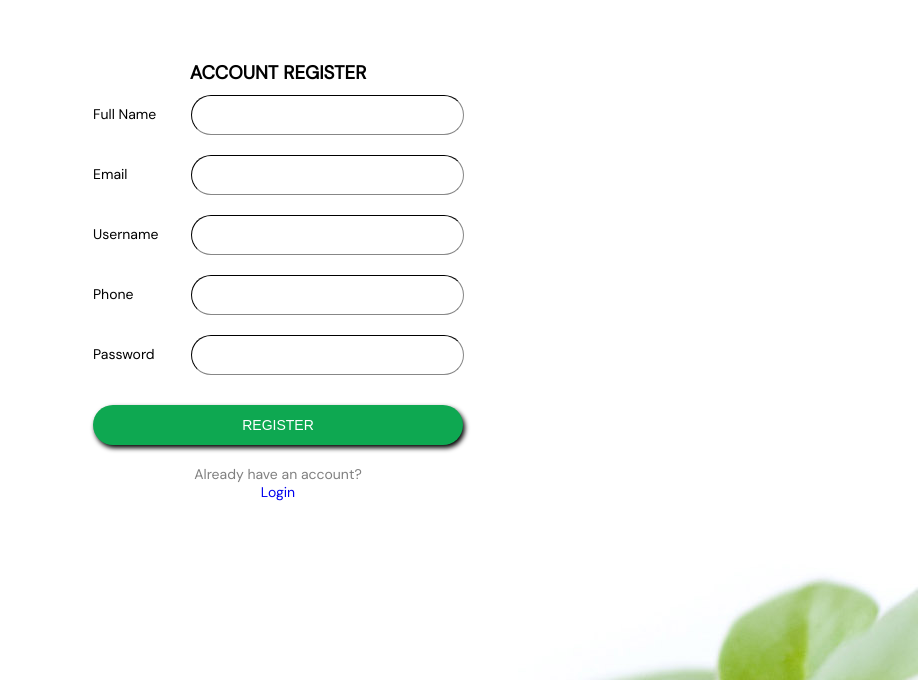
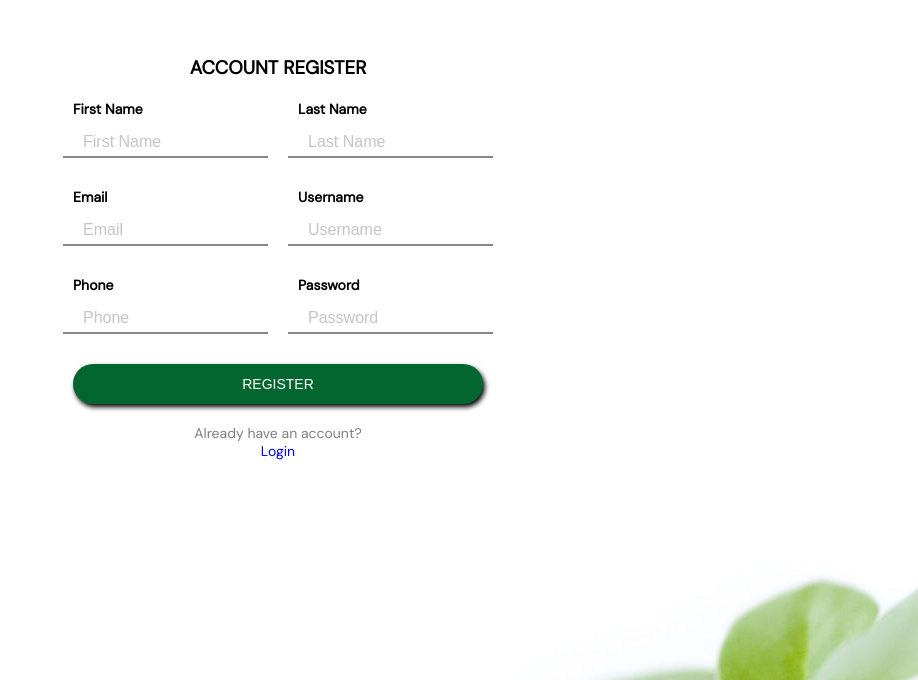
Before and after one commit to oluwatoba1/rc2, a React (Create React App) app: page /register in a window 1280 px wide. Shown: the part 120-800 px from the top of the page, without its empty margins (362-1280 px from the left). Built offline with nearby package versions, Linux system fonts and the light colour scheme.

Commit message:
Login Design Update

```diff
--- a/src/App.css
+++ b/src/App.css
@@ -1,5 +1,5 @@
 :root {
-	--primary-color: #0ea851;
+	--primary-color: #04662f;
 	--padding: 20px;
 	--mediaPad: 10px;
 }
@@ -69,7 +69,7 @@ p {
 }
 
 #logo img {
-	height: 40px;
+	height: 35px;
 }
 
 /* .logoHeader a::after {
--- a/src/actions/authActions.js
+++ b/src/actions/authActions.js
@@ -58,7 +58,7 @@ export const login = formData => async dispatch => {
 				payload: res.data.message
 			});
 		}
-
+		// REMOVE LATER!
 		console.log(res.data);
 
 		setAuthToken(localStorage.token);
--- a/src/components/auth/Login.js
+++ b/src/components/auth/Login.js
@@ -71,27 +71,28 @@ const Login = ({
 				<form onSubmit={onSubmit} id="authCard">
 					<h3>Account Login</h3>
 					<div className="form-group">
-						<label htmlFor="username">Username</label>
-						{/* <i className="fa fa-user"></i> */}
+						{/* <label htmlFor="username">Username</label> */}
+						<i className="fa fa-user"></i>
 						<input
 							style={{ fontFamily: 'Font Awesome 5 Brands' }}
 							name="username"
 							type="text"
-							placeholder="&#xF002; Username"
+							placeholder="Username"
 							value={username}
 							onChange={onChange}
+							required
 						/>
 					</div>
 					<div className="form-group">
-						<label htmlFor="password">Password</label>
-						{/* <i className="fa fa-key"></i> */}
+						{/* <label htmlFor="password">Password</label> */}
+						<i className="fa fa-key"></i>
 						<input
-							style={{ fontFamily: 'Font Awesome 5 Free', fontWeight: '900' }}
 							name="password"
 							type="password"
-							placeholder="&#xF084; Password"
+							placeholder="Password"
 							value={password}
 							onChange={onChange}
+							required
 						/>
 					</div>
 					<div className="submitWrapper">
--- a/src/components/auth/Register.js
+++ b/src/components/auth/Register.js
@@ -11,14 +11,15 @@ const Register = ({ history, isAuthenticated, register }) => {
 	// const {register, isAuthenticated} = authContext;
 
 	const [user, setUser] = useState({
-		fullname: '',
+		firstname: '',
+		lastname: '',
 		email: '',
 		username: '',
 		phone: '',
 		password: ''
 	});
 
-	let { fullname, email, username, phone, password } = user;
+	let { firstname, lastname, email, username, phone, password } = user;
 
 	useEffect(() => {
 		isAuthenticated && history.push('/');
@@ -34,7 +35,8 @@ const Register = ({ history, isAuthenticated, register }) => {
 	const onSubmit = e => {
 		e.preventDefault();
 		register({
-			fullname,
+			firstname,
+			lastname,
 			email,
 			username,
 			phone,
@@ -46,40 +48,67 @@ const Register = ({ history, isAuthenticated, register }) => {
 		<div className="regContainer">
 			<form onSubmit={onSubmit} id="regCard">
 				<h3>Account Register</h3>
+				<div className="form-body">
 					<div className="form-group">
-					<label htmlFor="fullname">Full Name</label>
+						<label htmlFor="firstname">First Name</label>
 						<input
-						name="fullname"
+							name="firstname"
 							type="text"
-						value={fullname}
+							placeholder="First Name"
+							value={firstname}
+							onChange={onChange}
+						/>
+					</div>
+					<div className="form-group">
+						<label htmlFor="lastname">Last Name</label>
+						<input
+							name="lastname"
+							type="text"
+							placeholder="Last Name"
+							value={lastname}
 							onChange={onChange}
 						/>
 					</div>
 					<div className="form-group">
 						<label htmlFor="email">Email</label>
-					<input name="email" type="text" value={email} onChange={onChange} />
+						<input
+							name="email"
+							type="text"
+							placeholder="Email"
+							value={email}
+							onChange={onChange}
+						/>
 					</div>
 					<div className="form-group">
 						<label htmlFor="username">Username</label>
 						<input
 							name="username"
 							type="text"
+							placeholder="Username"
 							value={username}
 							onChange={onChange}
 						/>
 					</div>
 					<div className="form-group">
 						<label htmlFor="phone">Phone</label>
-					<input name="phone" type="text" value={phone} onChange={onChange} />
+						<input
+							name="phone"
+							type="text"
+							placeholder="Phone"
+							value={phone}
+							onChange={onChange}
+						/>
 					</div>
 					<div className="form-group">
 						<label htmlFor="password">Password</label>
 						<input
 							name="password"
 							type="password"
+							placeholder="Password"
 							value={password}
 							onChange={onChange}
 						/>
+					</div>
 				</div>
 				<div className="submitWrapper">
 					<button type="submit">Register</button>
--- a/src/components/auth/auth.css
+++ b/src/components/auth/auth.css
@@ -35,8 +35,7 @@
 	padding: var(--padding);
 }
 
-#authCard,
-#regCard {
+#authCard {
 	position: relative;
 	display: flex;
 	flex-direction: column;
@@ -46,6 +45,7 @@
 	border-radius: 10px;
 	padding: var(--padding);
 	height: 350px;
+	width: 100%;
 }
 
 #regCard {
@@ -56,41 +56,69 @@
 	height: 450px;
 	width: 450px;
 }
-
 #authCard h3,
 #regCard h3 {
 	text-transform: uppercase;
+	text-align: center;
 }
+
+#authCard p,
+#regCard p {
+	text-align: center;
+}
+
+.form-body {
+	display: grid;
+	grid-template-columns: repeat(2, 1fr);
+}
+
 .form-group {
+	position: relative;
 	display: grid;
-	grid-template-columns: 25% 70%;
+	grid-template-columns: 100%;
 	column-gap: var(--mediaPad);
 	padding: var(--mediaPad);
 	width: 100%;
 }
 
+/* #regCard label {
+	display: none;
+} */
+
 .form-group label {
 	font-size: 14px;
 	padding: var(--mediaPad);
+	font-weight: 600;
+}
+
+.form-group:focus-within label {
+	display: block;
 }
 
 .form-group input {
-	padding: var(--mediaPad);
-	height: 40px;
-	border-radius: 20px;
+	padding: 0 var(--padding);
+	height: 30px;
 	border-color: #333;
-	border-width: 1px;
+	color: var(--primary-color);
+	border-width: 0 0 2px;
+	font-size: 16px;
 	outline: 0;
+	width: 100%;
+}
+
+.form-group input:focus {
+	border-color: var(--primary-color);
 }
 
 .form-group i {
 	position: absolute;
-	padding: var(--mediaPad);
-	left: 20px;
+	top: 15px;
+	left: 10px;
+	color: var(--primary-color);
 }
 
 ::placeholder {
-	color: #c4c4c4;
+	color: rgba(51, 51, 51, 0.287);
 	font-weight: lighter;
 }
 
--- a/src/layout/Sidebar.js
+++ b/src/layout/Sidebar.js
@@ -1,8 +1,8 @@
 import React from 'react';
-import {NavLink} from 'react-router-dom';
+import { NavLink } from 'react-router-dom';
 import rclogo from '../img/rc-copy.png';
 
-const Sidebar = ({showText}) => {
+const Sidebar = ({ showText }) => {
 	// const [showList, setShowList] = useState(false);
 	// const [showBar, setShowBar] = useState(true);
 
@@ -33,7 +33,7 @@ const Sidebar = ({showText}) => {
 			<div id="logoHeader">
 				{/* <i onClick={() => setShowBar(!showBar)} className="fa fa-bars" /> */}
 				<a id="logo" href="/">
-					<img src={rclogo} alt="logo" /> RC
+					<img src={rclogo} alt="logo" />
 				</a>
 			</div>
 
--- a/src/reducers/authReducer.js
+++ b/src/reducers/authReducer.js
@@ -1,4 +1,9 @@
-import {AUTH_SUCCESS, AUTH_FAIL, LOGOUT, CLEAR_ERRORS} from '../actions/types';
+import {
+	AUTH_SUCCESS,
+	AUTH_FAIL,
+	LOGOUT,
+	CLEAR_ERRORS
+} from '../actions/types';
 
 const initialState = {
 	token: localStorage.getItem('token'),
@@ -9,13 +14,12 @@ const initialState = {
 };
 
 export default (state = initialState, action) => {
-	const {type, payload} = action;
+	const { type, payload } = action;
 	switch (type) {
 		case AUTH_SUCCESS:
 			localStorage.setItem('token', payload.jwt);
 			return {
 				...state,
-				...payload,
 				isAuthenticated: true,
 				loading: false,
 				user: payload.user
```
Lines whose indentation alone changed are shown as unchanged.
